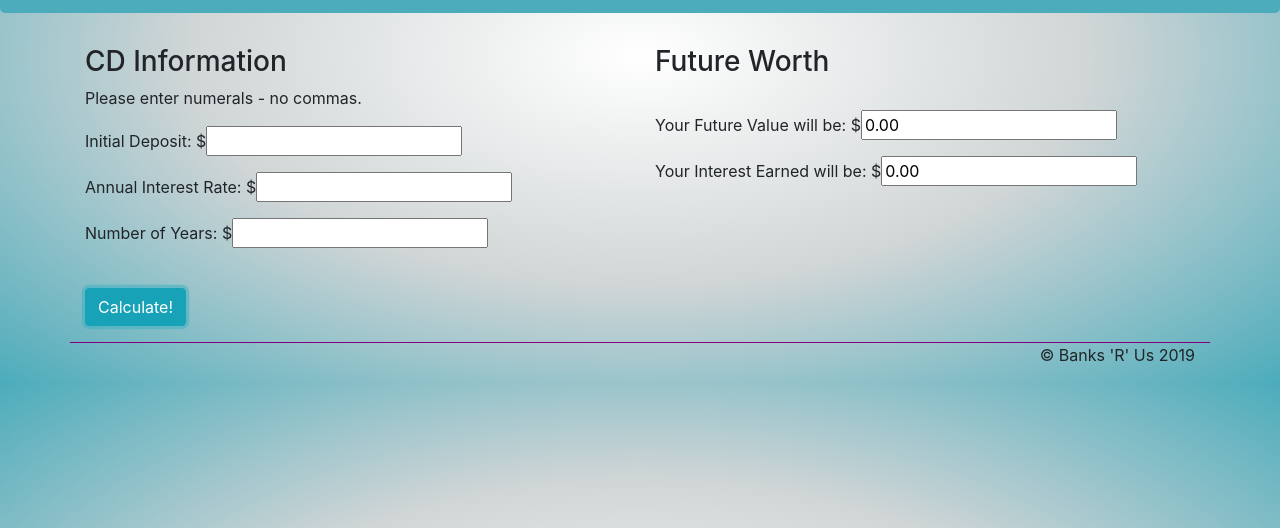
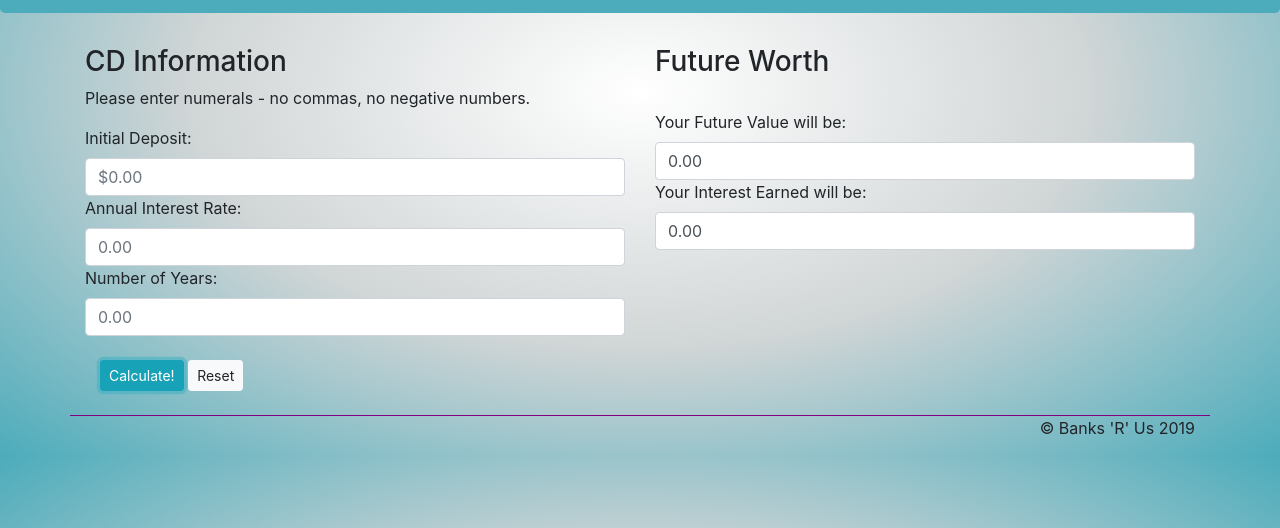
Before and after one commit to WildKnitter/FinancialCalculatorProject, a plain HTML site: page cdcalc.html in a window 1280 px wide. Both pictures are taken after a click on the button "Calculate!". Shown: the part 272-800 px from the top of the page. Drawn offline with nearby package versions, Linux system fonts and the light colour scheme.

Commit message:
Fix for CD Calculator

```diff
--- a/cdcalc.html
+++ b/cdcalc.html
@@ -63,29 +63,49 @@
     <main>
 
         <div class="container">
-            <!-- Example row of columns -->
+            <form id="cdForm" method="get" action="#">
+                <!-- post would be the correct method, normally.
+                <form method="post" action="#" > -->
                 <div class="row">
                     <div class="col-md-6">
                         <h3>CD Information</h3>
-                    <p>Please enter numerals - no commas.</p>
-                    <p>Initial Deposit: $<input type="number" id="depositAmount" /></p>
-                    <p>Annual Interest Rate: $<input type="number" id="interestCdRate" /></p>
-                    <p>Number of Years: $<input type="number" id="loanCdLength" /></p>
+                        <p>Please enter numerals - no commas, no negative numbers.</p>
+                        <!--Initial Deposit Amount-->
+                        <label for="depositAmount">Initial Deposit: </label>
+                        <input type="number" id="depositAmount" name="depositAmount" class="form-control"
+                            placeholder=$0.00>
+
+                        <!--Annual Interest Rate-->
+                        <label for="interestCdRate">Annual Interest Rate: </label>
+                        <input type="number" id="interestCdRate" name="interestCdRate" class="form-control"
+                            placeholder=0.00>
+
+                        <!--Number of Years Held-->
+                        <label for="loanCdLength">Number of Years: </label>
+                        <input type="number" id="loanCdLength" name="loanCdLength" class="form-control"
+                            placeholder=0.00>
                         <br />
-                    <p><input id="calcCd" class="btn btn-info" type="button" value="Calculate!" />
-                    </p>
+                        <div id="buttongroup" class="container">
+                            <input class="btn btn-sm btn-info" id="calcCd" type="button" value="Calculate!">
+                            <input class="btn btn-sm btn-light" id="resetBtn" type="reset">
+                        </div>
+                        <br />
                     </div>
                     <div class="col-md-6">
                         <h3>Future Worth</h3>
                         <br />
-                    <p>Your Future Value will be: $<input type="number" id="answerFV" /></p>
-                    <p>Your Interest Earned will be: $<input type="number" id="answerIntEarn" /></p>
+                        <!--Answer for Future Value-->
+                        <label for="answerFV">Your Future Value will be: </label>
+                        <input type="number" id="answerFV" name="answerFV" class="form-control" placeholder=$0.00>
+                        <!--Answer for Interest Earned-->
+                        <label for="answerIntEarn">Your Interest Earned will be: </label>
+                        <input type="number" id="answerIntEarn" name="answerIntEarn" class="form-control"
+                            placeholder=$0.00>
+                        <p id="errorMsg"></p>
                     </div>
                 </div>
-
-
+            </form>
         </div> <!-- /container -->
-
     </main>
 
     <footer class="container">
--- a/css/styles.css
+++ b/css/styles.css
@@ -56,6 +56,12 @@ footer {
 .btn-margin {
   margin: auto;
   display: inline;
+}
+
+#errorMsg {
+  color: red;
+  font-weight: bold;
+
 }
 
 
--- a/js/calculatecd.js
+++ b/js/calculatecd.js
@@ -3,10 +3,20 @@
 // assuming compound interest.
 //Author:  Pam Belknap
 
+/*This scripts contains code to calculate the future value of an initial investment,
+* assuming compound interest.
+* @param depAmount (number) - the deposit amount
+* @param intCdRate (number) - the CD's annual interest rate
+* @param loanCdLgth (number) - the length of time in years the CD is held.
+Author:  Pam Belknap
+*/
+
 function init()
 {
     const btnCalc = document.getElementById("calcCd");
     btnCalc.onclick = calcCd;
+    const btnReset = document.getElementById("resetBtn");
+    btnReset.onclick = resetBtn;
 }
 
 //DETERMINE FUTURE VALUE AND TOTAL EARNED INTEREST
@@ -19,16 +29,32 @@ function calcCd()
     let loanCdLgth = document.getElementById("loanCdLength").value;
     loanCdLgth = Number(loanCdLgth);
 
-    let intCdRateD = (intCdRate/100);
+    let intCdRateD = (intCdRate/1200);
 
-    let futureValueTotal = depAmount * (Math.pow(1 + intCdRateD,loanCdLgth));
+    let futureValueTotal = depAmount * (Math.pow(1 + intCdRateD,(loanCdLgth*12)));
     let intEarnedTotal = futureValueTotal - depAmount;
 
+    if (depAmount < 0)
+    {
+        const errorMsg = document.getElementById("errorMsg");
+        errorMsg.innerHTML = "One or more of your inputs is a negative number!";
+    }
+    else
+    {
+        const errorMsg = document.getElementById("errorMsg");
+        errorMsg.innerHTML = " ";
+
     const resultFV = document.getElementById("answerFV");
-    resultFV.value = futureValueTotal.toFixed(2);  //to put a value in an input, use value.
+    resultFV.value = futureValueTotal.toFixed(2);
 
     const resultIntEarn = document.getElementById("answerIntEarn");
-    resultIntEarn.value = intEarnedTotal.toFixed(2);  //to put a value in an input, use value.
+    resultIntEarn.value = intEarnedTotal.toFixed(2);
+    }
+}
+
+function resetBtn()
+{
+    document.getElementById("resetBtn").reset();
 }
 
 window.onload = init;
```
Lines whose indentation alone changed are shown as unchanged.
